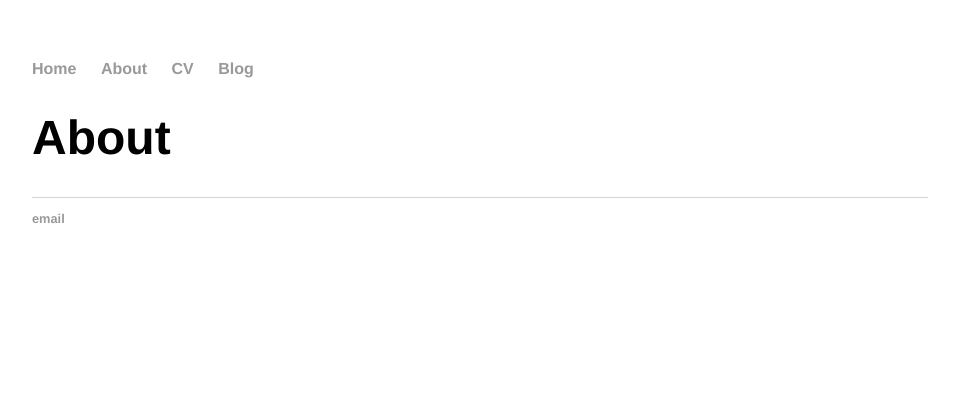
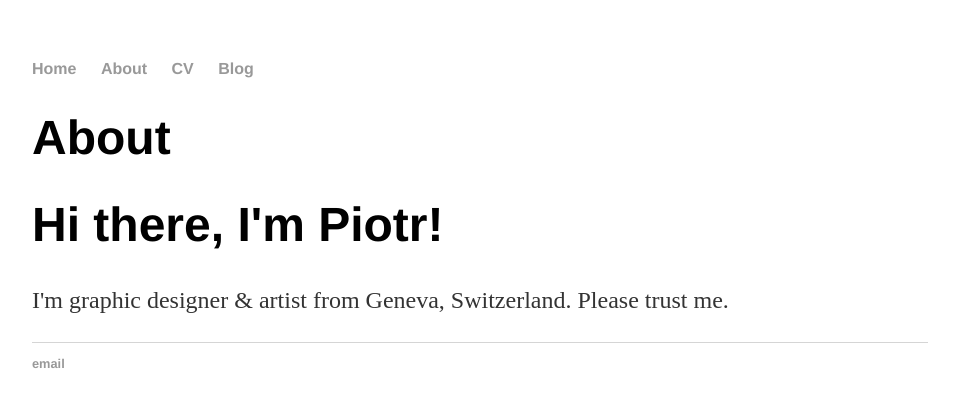
Before and after one commit to piotrvish/piotrvish.github.io, a Jekyll site: the page built from about/index.html, in a window 1280 px wide. Shown: the top 407 px of the page, without its empty margins (160-1119 px from the left). Built offline with Jekyll 4.4.1, drawn with Linux system fonts in a browser that asks for light colours.

Commit message:
Update index.html

```diff
--- a/about/index.html
+++ b/about/index.html
@@ -3,3 +3,5 @@ layout: default
 ---
 
 <h1>About</h1>
+<h1>Hi there, I'm Piotr!</h1>
+	<p>I'm graphic designer & artist from Geneva, Switzerland. Please trust me.</p>
```
